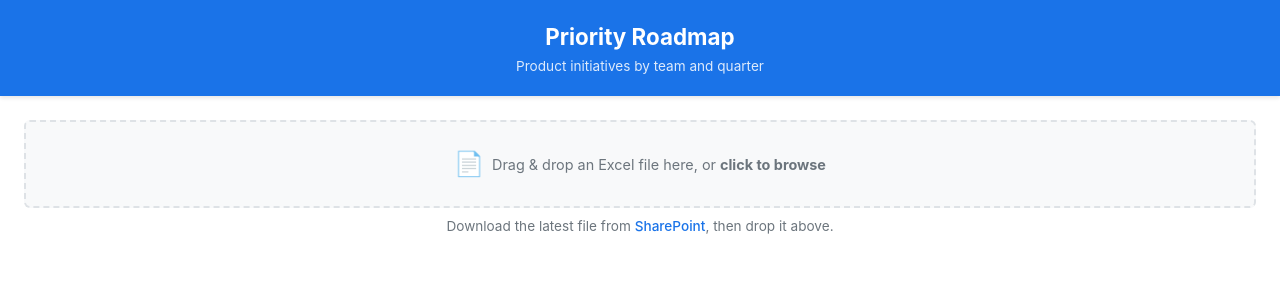
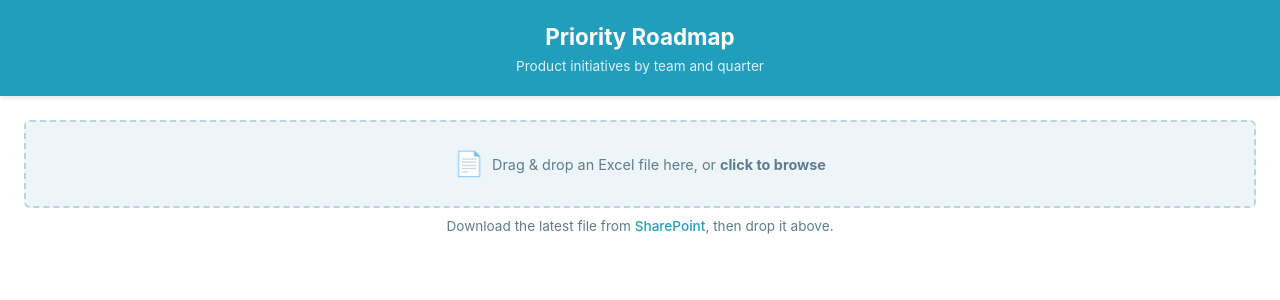
Before and after one commit to greghartpa/priority-roadmap, a React (Vite) app: page / in a window 1280 px wide. Shown: the top 300 px of the page. Built offline with nearby package versions, Linux system fonts and the light colour scheme.

Commit message:
Changed color palette

```diff
--- a/index.html
+++ b/index.html
@@ -3,7 +3,7 @@
   <head>
     <meta charset="UTF-8" />
     <meta name="viewport" content="width=device-width, initial-scale=1.0" />
-    <title>Excel Grid Viewer</title>
+    <title>Team Priority Viewer</title>
   </head>
   <body>
     <div id="root"></div>
--- a/src/components/RoadmapGrid.tsx
+++ b/src/components/RoadmapGrid.tsx
@@ -1,19 +1,19 @@
 import { useMemo, useState } from 'react';
 import type { RoadmapData } from '../utils/excel';
 
-// 8 distinguishable hues — enough for 4 pillars with room to grow
+// 8 distinguishable hues derived from "Refreshing Summer Fun" palette
 const PILLAR_PALETTE = [
-  { border: '#1a73e8', bg: 'rgba(26, 115, 232, 0.08)' },   // blue
-  { border: '#e8781a', bg: 'rgba(232, 120, 26, 0.08)' },    // orange
-  { border: '#0d9488', bg: 'rgba(13, 148, 136, 0.08)' },    // teal
-  { border: '#7c3aed', bg: 'rgba(124, 58, 237, 0.08)' },    // purple
-  { border: '#dc3545', bg: 'rgba(220, 53, 69, 0.08)' },     // red
-  { border: '#16a34a', bg: 'rgba(22, 163, 74, 0.08)' },     // green
-  { border: '#ca8a04', bg: 'rgba(202, 138, 4, 0.08)' },     // gold
-  { border: '#db2777', bg: 'rgba(219, 39, 119, 0.08)' },    // pink
+  { border: '#219EBC', bg: 'rgba(33, 158, 188, 0.08)' },    // blue green
+  { border: '#FB8500', bg: 'rgba(251, 133, 0, 0.08)' },     // tiger orange
+  { border: '#023047', bg: 'rgba(2, 48, 71, 0.10)' },       // deep space blue
+  { border: '#FFB703', bg: 'rgba(255, 183, 3, 0.08)' },     // amber flame
+  { border: '#6BB8D6', bg: 'rgba(142, 202, 230, 0.12)' },   // sky blue (shade)
+  { border: '#E76F51', bg: 'rgba(231, 111, 81, 0.08)' },    // terracotta (complement)
+  { border: '#2D6A4F', bg: 'rgba(45, 106, 79, 0.08)' },     // forest green (complement)
+  { border: '#9B5DE5', bg: 'rgba(155, 93, 229, 0.08)' },    // purple (complement)
 ];
 
-const NONE_STYLE = { border: '#adb5bd', bg: 'rgba(173, 181, 189, 0.08)' };
+const NONE_STYLE = { border: '#8EAABB', bg: 'rgba(142, 170, 187, 0.08)' };
 
 interface RoadmapGridProps {
   data: RoadmapData;
--- a/src/styles.css
+++ b/src/styles.css
@@ -1,15 +1,15 @@
 /* Global Styles */
 :root {
-  --color-primary: #1a73e8;
-  --color-primary-dark: #1557b0;
-  --color-accent: #e8781a;
-  --color-secondary: #6c757d;
-  --color-danger: #dc3545;
-  --color-warning: #e6a817;
-  --color-border: #dee2e6;
-  --color-bg-light: #f8f9fa;
-  --color-text: #212529;
-  --color-text-light: #6c757d;
+  --color-primary: #219EBC;          /* Blue Green */
+  --color-primary-dark: #1A7F96;     /* Blue Green (dark) */
+  --color-accent: #FB8500;           /* Tiger Orange */
+  --color-secondary: #5E7D8E;        /* Blue-gray (from palette blend) */
+  --color-danger: #dc3545;           /* Red (semantic) */
+  --color-warning: #FFB703;          /* Amber Flame */
+  --color-border: #B8D4E3;           /* Light Sky Blue */
+  --color-bg-light: #EEF5F9;         /* Very light Sky Blue tint */
+  --color-text: #023047;             /* Deep Space Blue */
+  --color-text-light: #5E7D8E;       /* Blue-gray */
 }
 
 * {
@@ -78,12 +78,12 @@ body {
 
 .file-drop-zone:hover {
   border-color: var(--color-primary);
-  background-color: rgba(26, 115, 232, 0.04);
+  background-color: rgba(33, 158, 188, 0.04);
 }
 
 .file-drop-zone--active {
   border-color: var(--color-primary);
-  background-color: rgba(26, 115, 232, 0.08);
+  background-color: rgba(33, 158, 188, 0.08);
 }
 
 .file-drop-zone--disabled {
@@ -111,7 +111,7 @@ body {
 .spinner--large {
   width: 18px;
   height: 18px;
-  border: 2px solid rgba(26, 115, 232, 0.3);
+  border: 2px solid rgba(33, 158, 188, 0.3);
   border-top-color: var(--color-primary);
 }
 
@@ -187,7 +187,7 @@ body {
 }
 
 .btn-secondary:hover:not(:disabled) {
-  background-color: #5a6268;
+  background-color: #4A6878;
 }
 
 .btn-small {
@@ -245,7 +245,7 @@ body {
 .filter-select:focus {
   outline: none;
   border-color: var(--color-primary);
-  box-shadow: 0 0 0 3px rgba(26, 115, 232, 0.15);
+  box-shadow: 0 0 0 3px rgba(33, 158, 188, 0.15);
 }
 
 /* Pillar Legend */
@@ -295,7 +295,7 @@ body {
 }
 
 .roadmap-grid tbody tr {
-  border-top: 2px solid #adb5bd;
+  border-top: 2px solid #8EAABB;
 }
 
 .roadmap-team-header,
@@ -358,11 +358,11 @@ body {
 }
 
 .roadmap-cell--has-items:hover {
-  background-color: rgba(26, 115, 232, 0.04);
+  background-color: rgba(33, 158, 188, 0.04);
 }
 
 .roadmap-cell--expanded {
-  background-color: rgba(26, 115, 232, 0.06);
+  background-color: rgba(33, 158, 188, 0.06);
 }
 
 /* Initiative chips inside cells */
```
Also changed, not shown: 2 other files (tests, documents, lock files or other folders).
